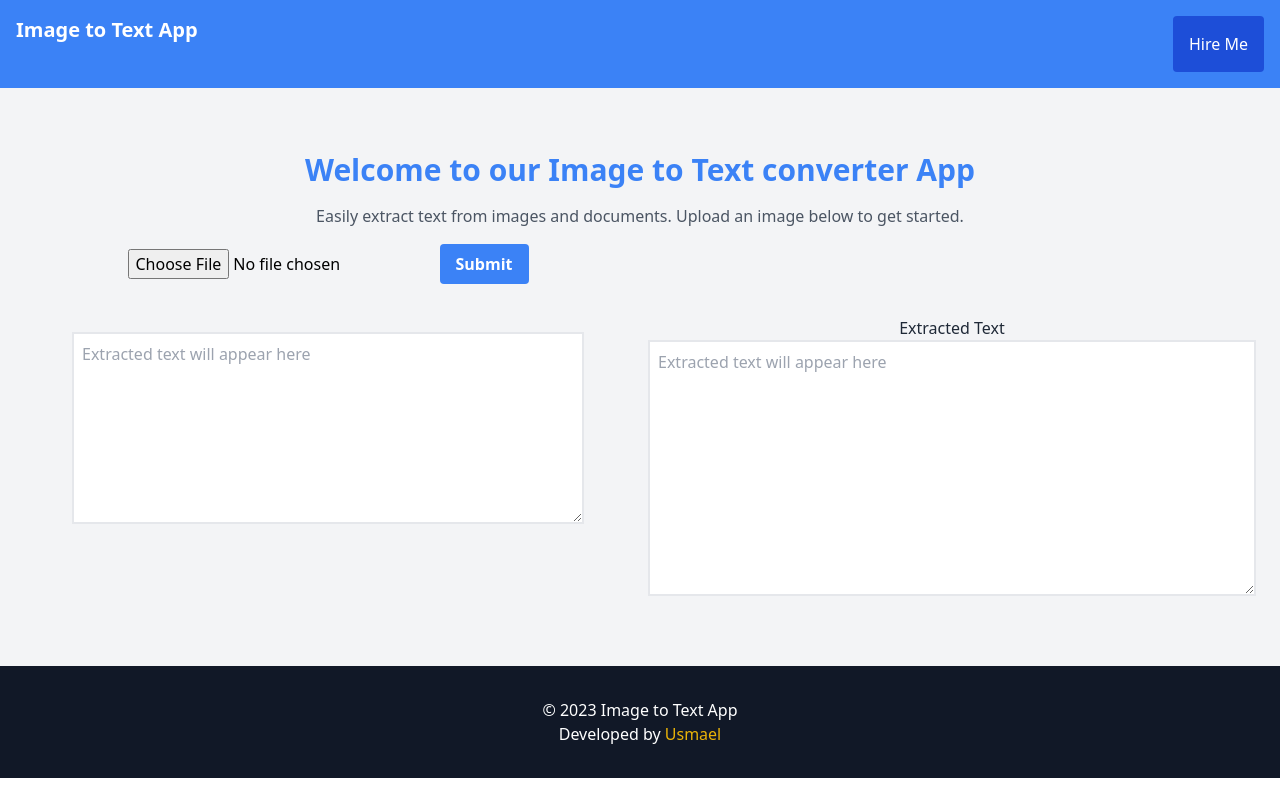
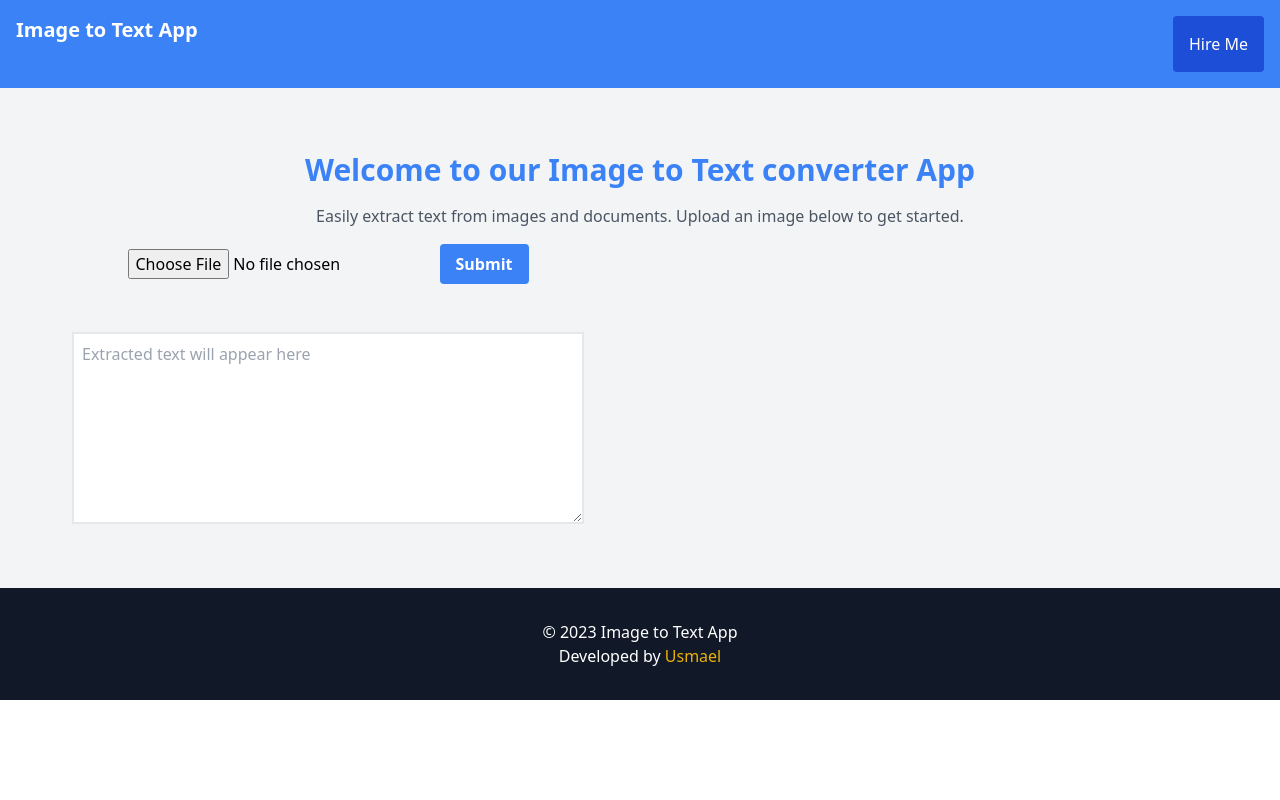
Before and after one commit to usmael188/imagetoText, a React (Create React App) app in the folder imageto-text/: page / in a window 1280 px wide. Built offline with nearby package versions, Linux system fonts and the light colour scheme.

Commit message:
corrected extracted

```diff
--- a/imageto-text/src/App.js
+++ b/imageto-text/src/App.js
@@ -103,37 +103,24 @@ function App() {
                 className="w-full max-w-lg mt-4"
               />
             </div>
-
           )}
 
-<div className='flex flex-col items-center mt-8'>
-  {error && (
-    <div className='bg-red-100 text-red-500 p-2 rounded text-center mb-4'>
-      {error}
-    </div>
-  )}
-  <textarea
-    className='border-2 p-2 w-full max-w-lg h-48'
-    value={cleanedText}
-    onChange={(e) => setCleanedText(e.target.value)}
-    placeholder='Extracted text will appear here'
-  />
-</div>
-
-
-          {/* Display Cleaned Text */}
-          <div className="text-center">
-            <h1 className="text-gray-800 mt-4">Extracted Text</h1>
+          <div className="flex flex-col items-center mt-8">
+            {error && (
+              <div className="bg-red-100 text-red-500 p-2 rounded text-center mb-4">
+                {error}
+              </div>
+            )}
             <textarea
-              className="border-2 p-2 w-full h-64"
+              className="border-2 p-2 w-full max-w-lg h-48"
               value={cleanedText}
               onChange={(e) => setCleanedText(e.target.value)}
               placeholder="Extracted text will appear here"
             />
           </div>
-        </div>
 
 
+        </div>
       </div>
 
       {/* Footer */}
```
